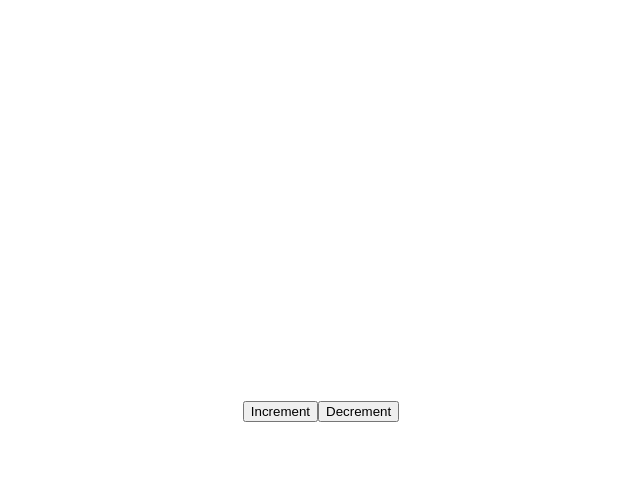
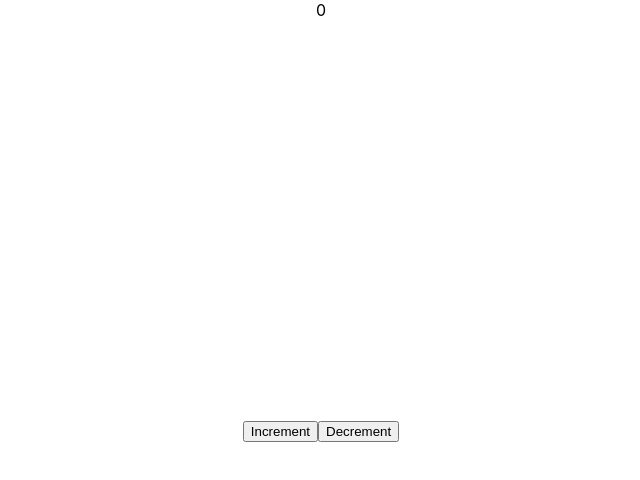
Before and after one commit to digikullReact/reduxbeginning, a React (Create React App) app: page / in a window 1280 px wide. Shown: the top 480 px of the page, without its empty margins (319-959 px from the left). Built offline with nearby package versions, Linux system fonts and the light colour scheme.

Commit message:
fixed issue

```diff
--- a/src/components/Header.js
+++ b/src/components/Header.js
@@ -2,10 +2,10 @@ import React from 'react'
 import {useSelector} from "react-redux";
 
 function Header() {
-    //const count = useSelector((state) => state.counter)
+    const count = useSelector((state) => state.counter)
     return (
         <div>
-
+            {count.value}
 
         </div>
     )
```
